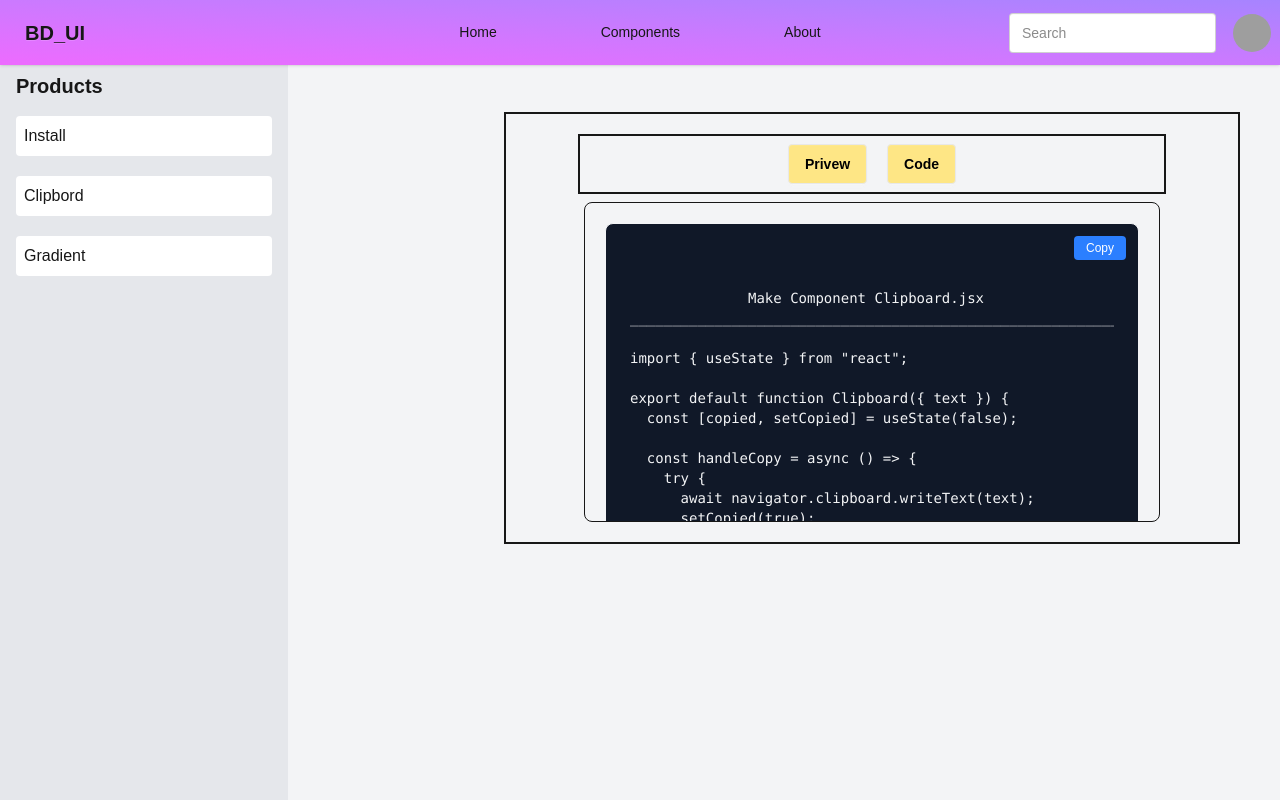
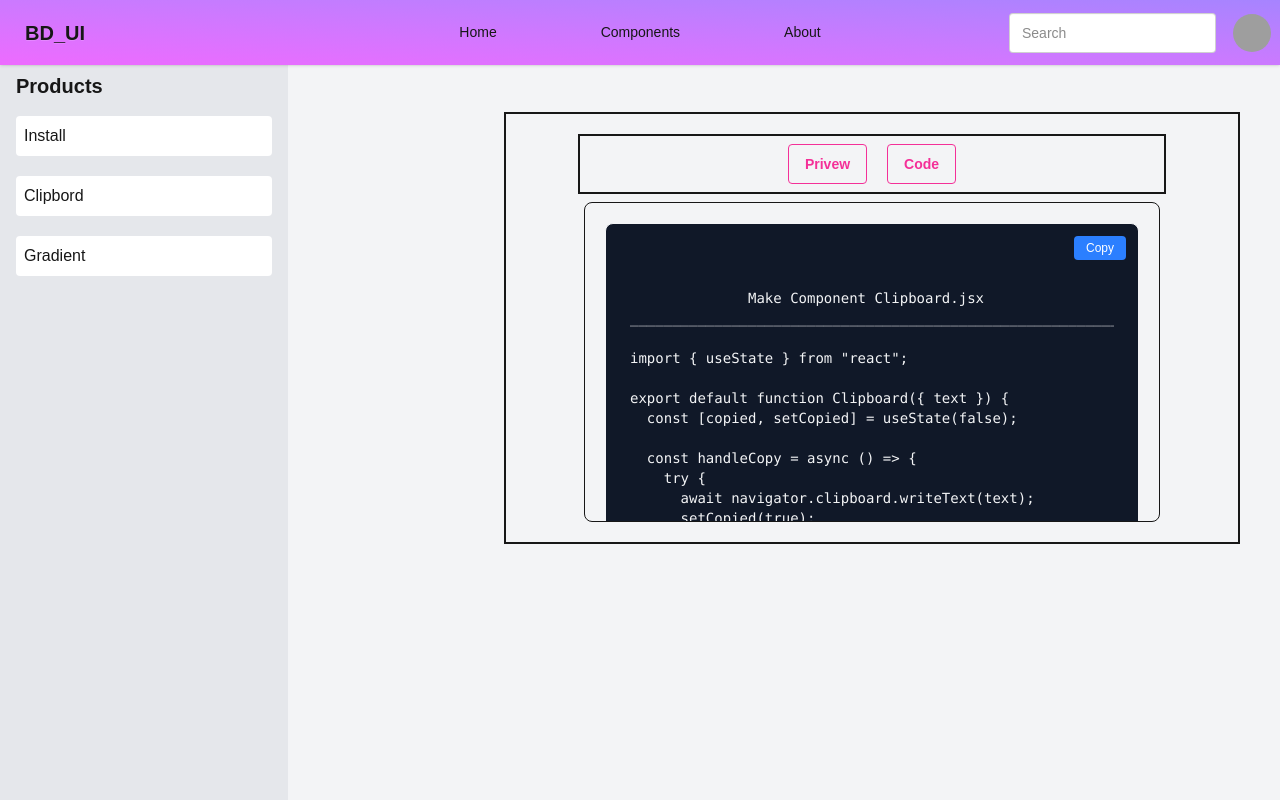
Before and after one commit to kawsar121/BD_ui_Components_By_Kawsar, a Next.js app: page /PublicComponets/clipbord/clipCode in a window 1280 px wide. Built offline with nearby package versions, Linux system fonts and the light colour scheme; grey boxes are pictures that could not be loaded.

Commit message:
change button ui

```diff
--- a/src/app/(Pages)/PublicComponets/clipbord/layout.js
+++ b/src/app/(Pages)/PublicComponets/clipbord/layout.js
@@ -5,8 +5,8 @@ function layout({children}) {
   return (
       <div className='border-2  flex flex-col justify-center items-center p-5'>
         <div className='flex gap-5 border-2 px-52 py-2'>
-            <button className='btn bg-amber-200 text-black'><Link href="/PublicComponets/clipbord/clipprivew">Privew</Link></button>
-            <button className='btn bg-amber-200 text-black'><Link href="/PublicComponets/clipbord/clipCode">Code</Link></button>
+            <button className='btn btn-outline btn-secondary'><Link href="/PublicComponets/clipbord/clipprivew">Privew</Link></button>
+            <button className='btn btn-outline btn-secondary '><Link href="/PublicComponets/clipbord/clipCode">Code</Link></button>
         </div>
       <div>
         {children}
```
